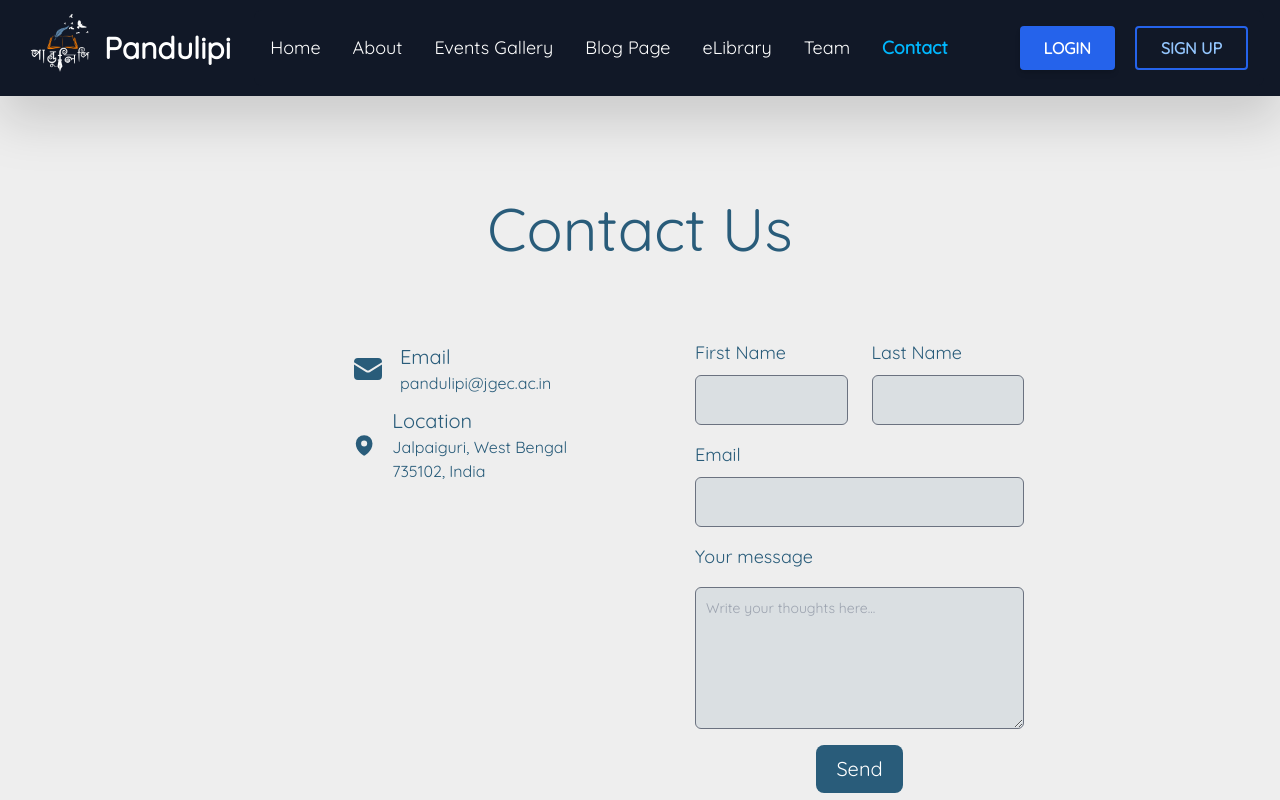
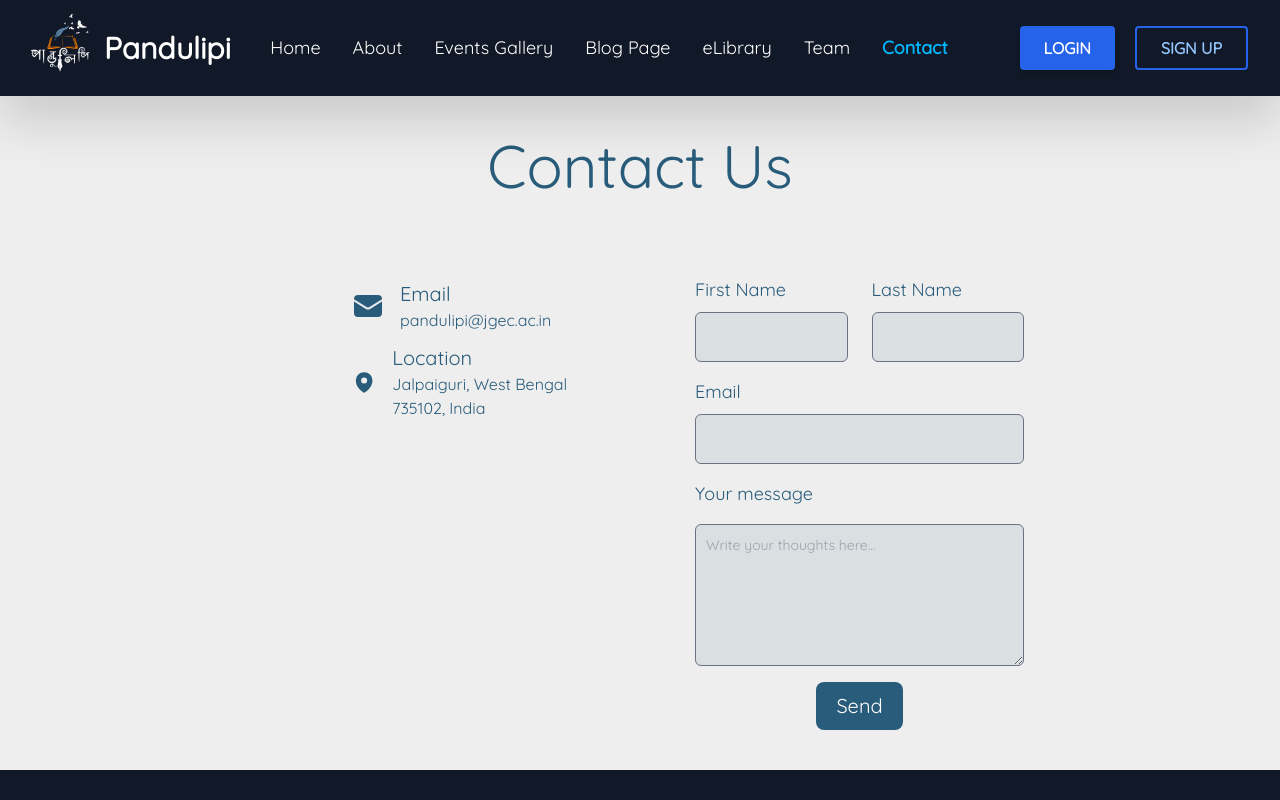
Before and after one commit to wasimreja/pandulipi-jgec, a React (Create React App) app: page /contact in a window 1280 px wide. Shown: the top 800 px of the page. Built offline with nearby package versions, Linux system fonts and the light colour scheme; no server answers.

Commit message:
changed height of contact page

```diff
--- a/src/components/ContactUs.jsx
+++ b/src/components/ContactUs.jsx
@@ -2,7 +2,7 @@ import React from "react";
 
 function ContactUs() {
   return (
-    <div className="bg-[#EEEEEE] flex flex-col items-center justify-center min-h-screen w-screen">
+    <div className="bg-[#EEEEEE] flex flex-col items-center justify-center min-h-[80vh] w-screen">
       <h2 className="text-center text-5xl xl:text-6xl p-10 text-[#295C7A]">
         Contact Us
       </h2>
```
